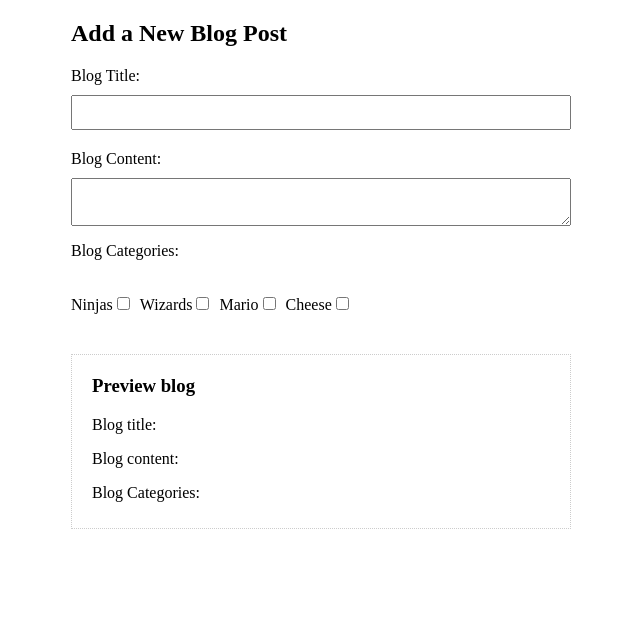
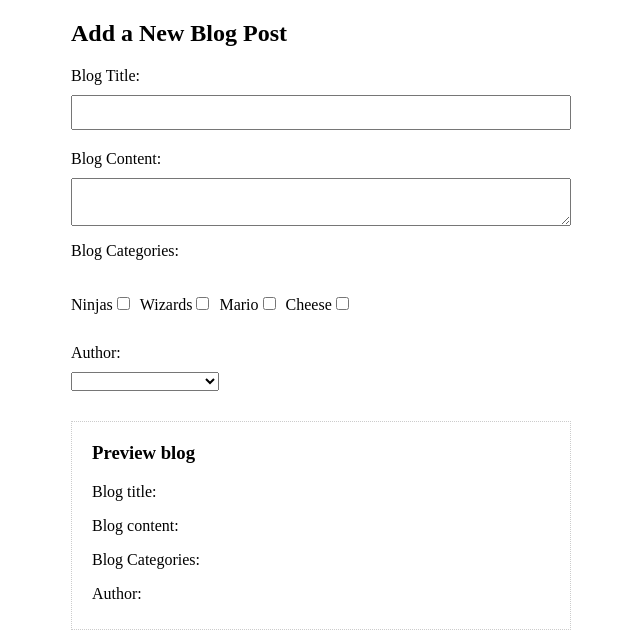
Before and after one commit to bryantran3562/vue-study, a Vue app: page / in a window 1280 px wide. Shown: the top 638 px of the page, without its empty margins (319-959 px from the left). Built offline with nearby package versions, Linux system fonts and the light colour scheme.

Commit message:
blogs-selectbox

```diff
--- a/src/components/addBlog.vue
+++ b/src/components/addBlog.vue
@@ -35,6 +35,16 @@
                 <input type="checkbox" value="cheese" v-model="blog.categories" />
             </div>
 
+            <!-- BT - Select box -->
+            <label>Author:</label>
+            <!-- BT v-mode to read in the author from the user input.
+                     You can load the blog.author as the first selected option -->
+            <select v-model="blog.author">
+              <!-- BT - Load all the data array to this option. Whenever seleted an option, it will go into
+                        the v-model="blog.author" -->
+                <option v-for="author in blog.authors" :key="author.id">{{ author }}</option>
+            </select>
+
         </form>
         <!-- BT - Create some preview to see what we have received the user input -->
         <div id="preview">
@@ -43,10 +53,16 @@
             <!-- BT - You can make a new line by using a <p> tag -->
             <p>Blog content:</p>
             <p style="white-space: pre">{{ blog.content }}</p>
+
+
             <p>Blog Categories:</p>
             <ul>
                 <li v-for="category in blog.categories" :key="category.id">{{ category }}</li>
             </ul>
+
+
+            <!-- BT - Display the select box -->
+            <p>Author: {{ blog.author }}</p>
         </div>
 
 
@@ -61,7 +77,8 @@ export default {
       blog:{
         title: '',
         content: '',
-        categories: []
+        categories: [],
+        authors: ['The Net Ninja', 'The Angular Avenger', 'The Vue Vindicator']
       }
     }
   }
```
